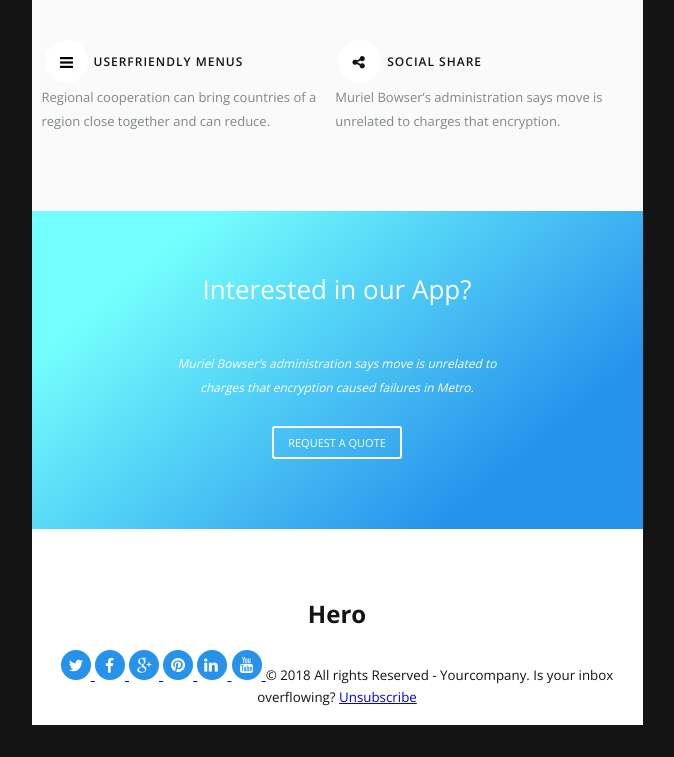
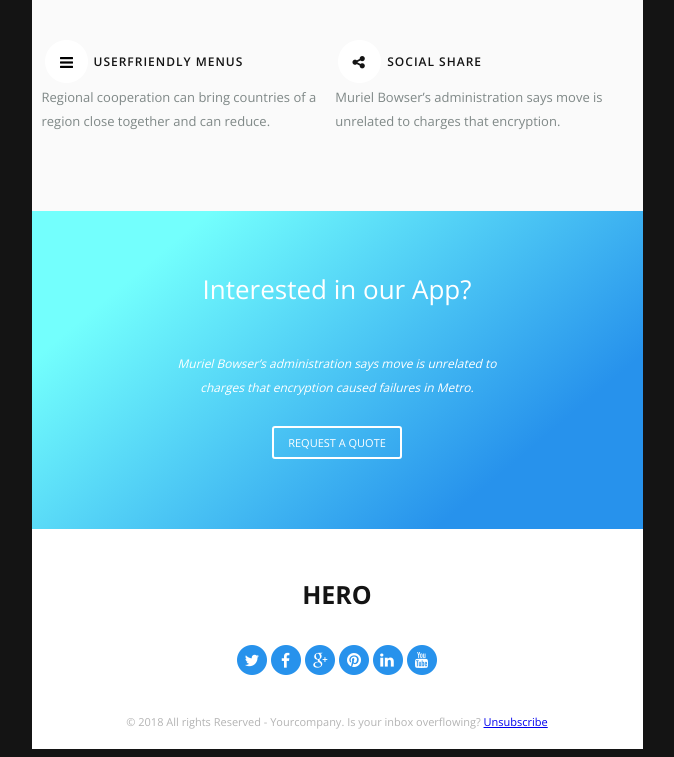
Before and after one commit to phaybein/email_design, a React app: page public/index.html in a window 1280 px wide. Shown: the part 2651-3408 px from the top of the page, without its empty margins (303-977 px from the left). Before the commit the page ends 3384 px from the top, so only its background shows below. Built offline with nearby package versions, Linux system fonts and the light colour scheme; files whose address does not match are found by name.

Commit message:
completed footer and styles RE #footer #completed #styles

```diff
--- a/public/index.html
+++ b/public/index.html
@@ -897,34 +897,70 @@
 						text-align: center;
 					">
 						<td style="
-							padding: 48px 10px 18px;
+							padding: 48px 10px 20px;
 						">
-							<h2>Hero</h2>
+							<h2 style="
+							font-size: 25px;
+								margin: 0 auto 34px;
+								text-transform: uppercase;
+							">Hero</h2>
 
-							<a href="#!">
-								<img src="./img/twitter_icon.png" alt="Twitter icon">
+							<a style="
+								text-decoration:none;
+								" href="#!">
+								<img style="
+								margin-bottom: 34px;
+								" src="./img/twitter_icon.png" alt="Twitter icon">
 							</a>
 
-							<a href="#!">
-								<img src="./img/facebook_icon.png" alt="facebook icon">
+							<a style="
+								text-decoration:none;
+							" href="#!">
+								<img style="
+								margin-bottom: 34px;
+								" src="./img/facebook_icon.png" alt="facebook icon">
 							</a>
 
-							<a href="#!">
-								<img src="./img/google_icon.png" alt="google icon">
+							<a style="
+								text-decoration:none;
+							" href="#!">
+								<img style="
+								margin-bottom: 34px;
+								" src="./img/google_icon.png" alt="google icon">
 							</a>
 
-							<a href="#!">
-								<img src="./img/pinterest_icon.png" alt="pinterest icon">
+							<a style="
+								text-decoration:none;
+							" href="#!">
+								<img style="
+								margin-bottom: 34px;
+								" src="./img/pinterest_icon.png" alt="pinterest icon">
 							</a>
 
-							<a href="#!">
-								<img src="./img/linkedin_icon.png" alt="linkedin icon">
+							<a style="
+								text-decoration:none;
+							" href="#!">
+								<img style="
+								margin-bottom: 34px;
+								" src="./img/linkedin_icon.png" alt="linkedin icon">
 							</a>
 
-							<a href="#!">
-								<img src="./img/youtube_icon.png" alt="youtube icon">
+							<a style="
+								text-decoration:none;
+							" href="#!">
+								<img style="
+								margin-bottom: 34px;
+								" src="./img/youtube_icon.png" alt="youtube icon">
 							</a>
-							<small>&copy; 2018 All rights Reserved - Yourcompany. Is your inbox overflowing? <a href="#!">Unsubscribe</a></small>
+							<small style="
+								color: #b4b4b4;
+								display: block;
+								font-size: 11px;
+								font-weight: 300;
+							">&copy;
+								2018 All rights Reserved -
+								Yourcompany. Is your inbox
+								overflowing? <a href="#!">Unsubscribe</a></small>
 						</td>
 					</tr>
 					<!-- END OF FOOTER ROW -->
```
